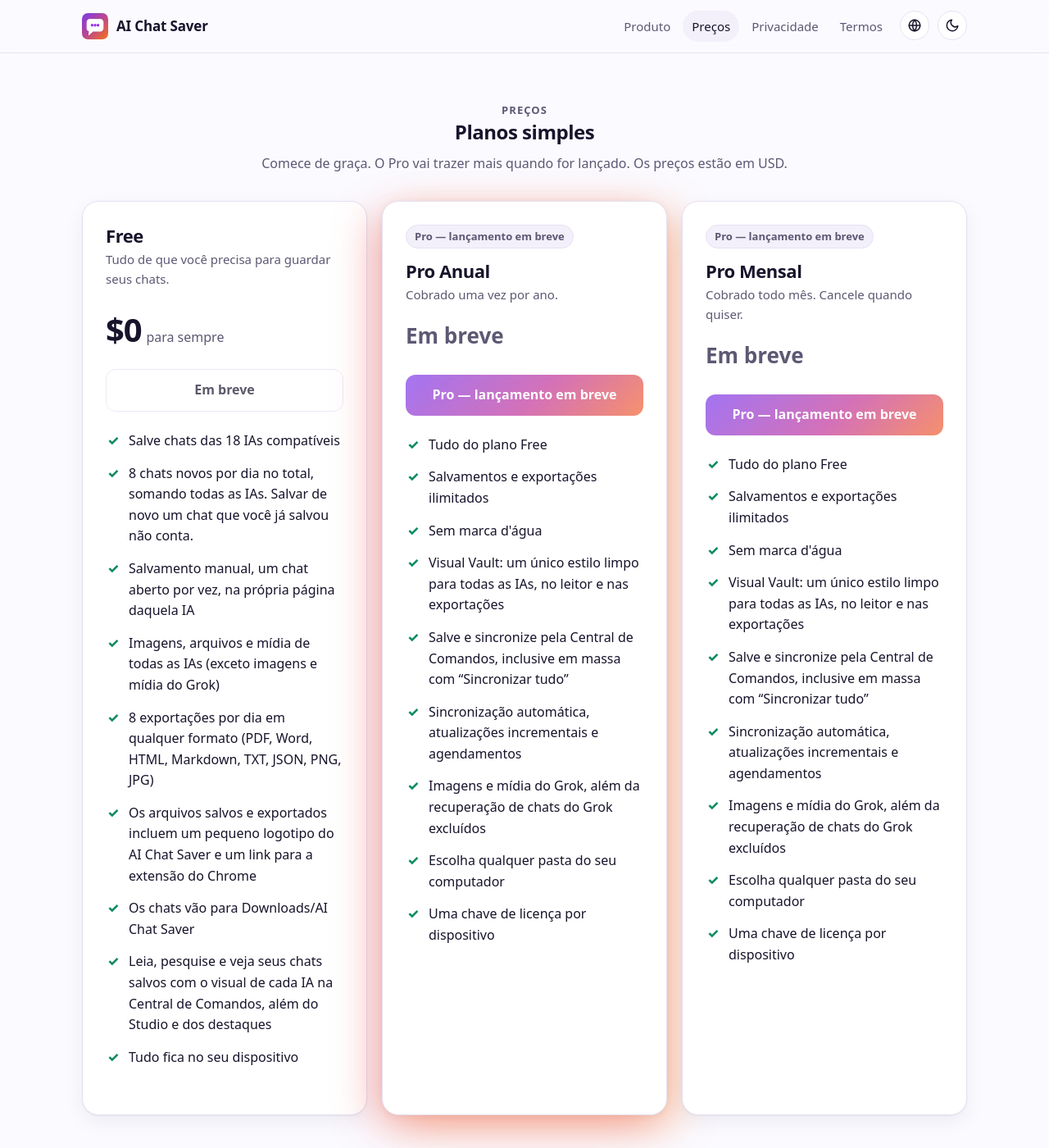
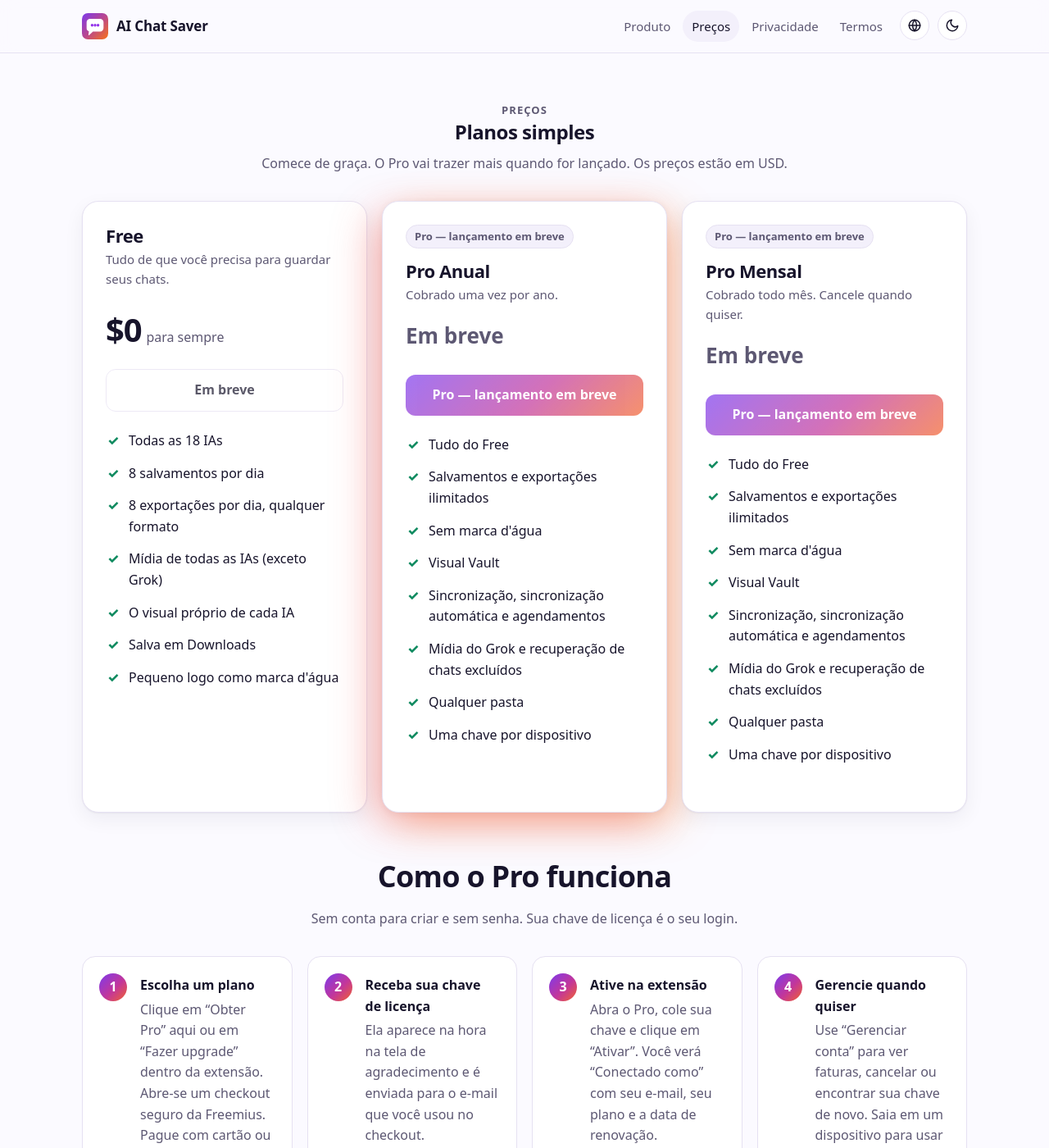
Before and after one commit to aichatsaver/aichatsaver.github.io, a Jekyll site: the page built from pt/pricing.html, in a window 1280 px wide and 1400 px high. Shown: the whole window at 82% size. Built offline with Jekyll 4.4.1, drawn with Linux system fonts in a browser that asks for light colours.

Commit message:
Pricing: short Free/Pro lists + one-line FAQ (pt)

```diff
--- a/_data/i18n/pt.yml
+++ b/_data/i18n/pt.yml
@@ -32,25 +32,22 @@
   description: AI Chat Saver é uma extensão de navegador que salva seus chats de 18 assistentes de IA em uma pasta local, com atualização em um clique, busca e exportações com a aparência dos sites originais.
   pro_status: Pro — lançamento em breve
   free_features:
-  - "Salve chats das 18 IAs compatíveis"
-  - "8 chats novos por dia no total, somando todas as IAs. Salvar de novo um chat que você já salvou não conta."
-  - "Salvamento manual, um chat aberto por vez, na própria página daquela IA"
-  - "Imagens, arquivos e mídia de todas as IAs (exceto imagens e mídia do Grok)"
-  - "8 exportações por dia em qualquer formato (PDF, Word, HTML, Markdown, TXT, JSON, PNG, JPG)"
-  - "Os arquivos salvos e exportados incluem um pequeno logotipo do AI Chat Saver e um link para a extensão do Chrome"
-  - "Os chats vão para Downloads/AI Chat Saver"
-  - "Leia, pesquise e veja seus chats salvos com o visual de cada IA na Central de Comandos, além do Studio e dos destaques"
-  - "Tudo fica no seu dispositivo"
+  - "Todas as 18 IAs"
+  - "8 salvamentos por dia"
+  - "8 exportações por dia, qualquer formato"
+  - "Mídia de todas as IAs (exceto Grok)"
+  - "O visual próprio de cada IA"
+  - "Salva em Downloads"
+  - "Pequeno logo como marca d'água"
   pro_features:
-  - "Tudo do plano Free"
+  - "Tudo do Free"
   - "Salvamentos e exportações ilimitados"
   - "Sem marca d'água"
-  - "Visual Vault: um único estilo limpo para todas as IAs, no leitor e nas exportações"
-  - "Salve e sincronize pela Central de Comandos, inclusive em massa com “Sincronizar tudo”"
-  - "Sincronização automática, atualizações incrementais e agendamentos"
-  - "Imagens e mídia do Grok, além da recuperação de chats do Grok excluídos"
-  - "Escolha qualquer pasta do seu computador"
-  - "Uma chave de licença por dispositivo"
+  - "Visual Vault"
+  - "Sincronização, sincronização automática e agendamentos"
+  - "Mídia do Grok e recuperação de chats excluídos"
+  - "Qualquer pasta"
+  - "Uma chave por dispositivo"
 home:
   title: Produto
   logo_alt: Logotipo do %name%
@@ -101,7 +98,7 @@
   - q: Preciso de uma conta?
     a: Não. O %name% usa as sessões que você já tem em cada site de IA. O Pro usa uma chave de licença do nosso parceiro de pagamentos, a Freemius. Cole-a na extensão uma vez e pronto, você está conectado.
   - q: Onde meus chats são salvos?
-    a: "Em Downloads/AI Chat Saver no seu computador (uma pasta por IA). Com o Pro, você pode escolher qualquer pasta do seu computador. Uma cópia também fica no armazenamento local do navegador para que a busca seja instantânea."
+    a: "Em Downloads/AI Chat Saver. Com o Pro, você pode escolher qualquer pasta."
   - q: O que acontece se um site de IA mudar?
     a: Depois de cada sincronização, a extensão verifica todas as IAs. Se um site mudou e o salvamento parar de funcionar, você recebe uma notificação e um aviso, e uma execução com falha nunca sobrescreve um chat salvo corretamente.
   - q: É grátis?
```
